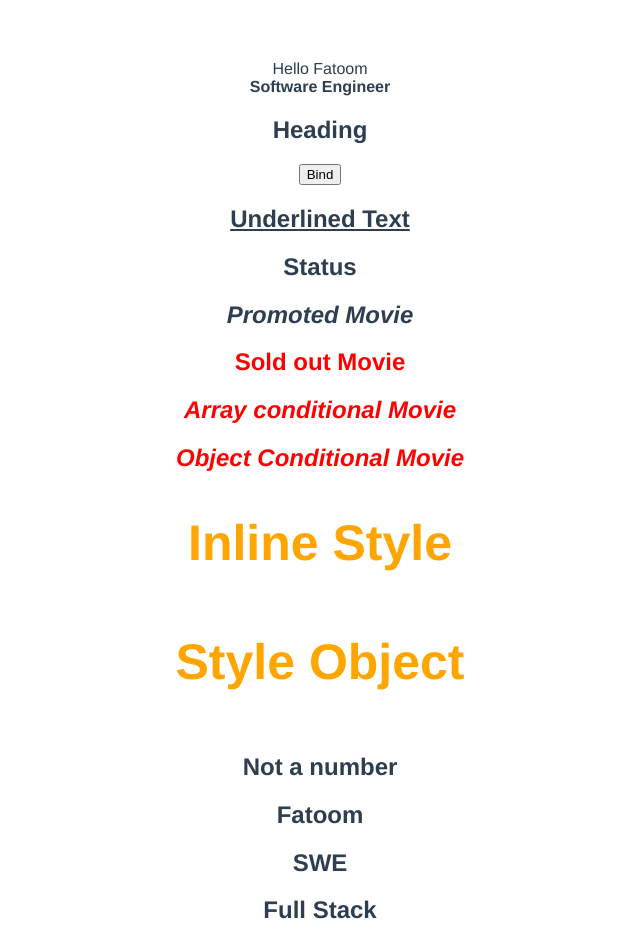
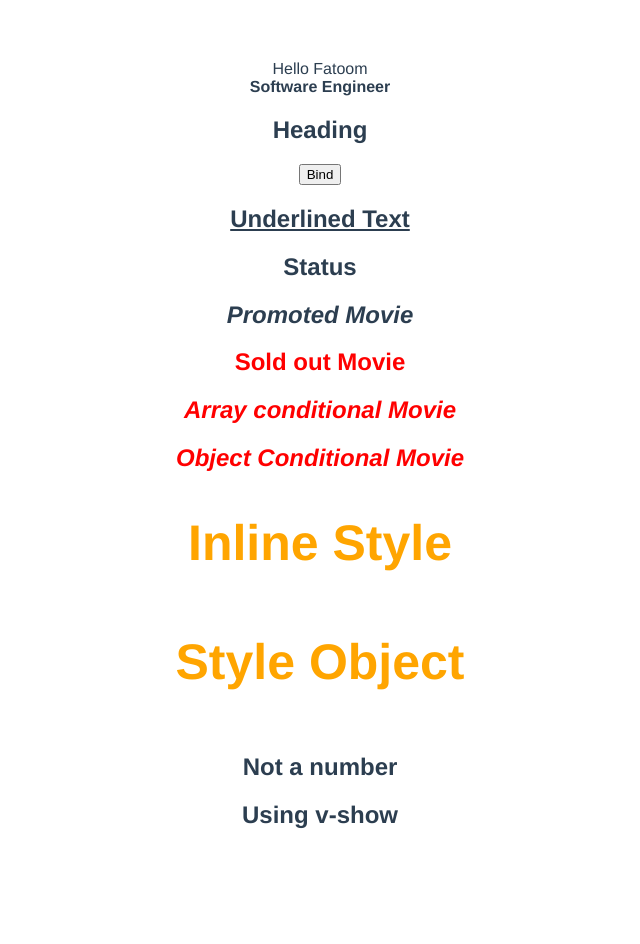
Before and after one commit to FatoomMFayad/vuejs3-app, a Vue app in the folder hello-world/: page / in a window 1280 px wide. Shown: the whole page, without its empty margins (320-960 px from the left). After the commit the page ends 849 px from the top, so only its background shows below. Built offline with nearby package versions, Linux system fonts and the light colour scheme.

Commit message:
conditional rendering v-show

```diff
--- a/hello-world/src/App.vue
+++ b/hello-world/src/App.vue
@@ -24,12 +24,13 @@
 <h2 v-else-if="num < 0">The number is Negative</h2>
 <h2 v-else-if="num > 0">The number is Positive</h2>
 <h2 v-else>Not a number</h2>
-
+<!--
 <template v-if="display">
   <h2>Fatoom</h2>
   <h2>SWE</h2>
   <h2>Full Stack</h2>
-</template>
+</template> -->
+<h2 v-show="display">Using v-show</h2>
 
 </template>
 
```
